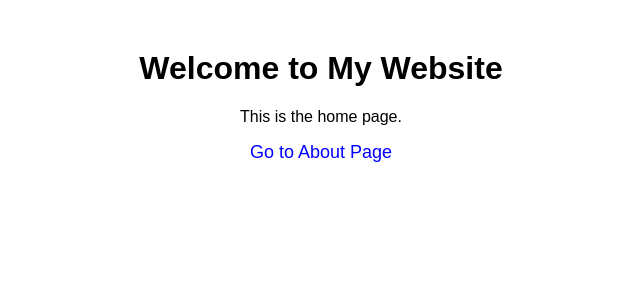
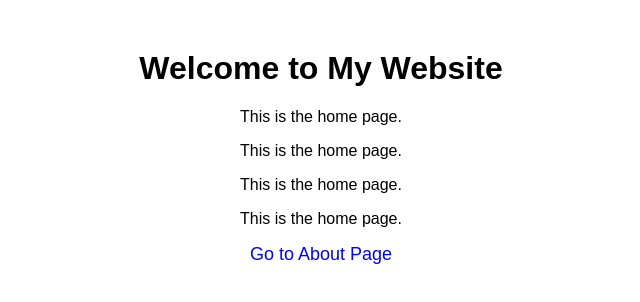
Before and after one commit to Zaid-Codsoft/gitpract, a plain HTML site: page index.html in a window 1280 px wide. Shown: the whole page, without its empty margins (319-959 px from the left). Drawn offline with Linux system fonts and the light colour scheme.

Commit message:
3rd commit

```diff
--- a/index.html
+++ b/index.html
@@ -13,6 +13,9 @@
 
     <h1>Welcome to My Website</h1>
     <p>This is the home page.</p>
+    <p>This is the home page.</p>
+    <p>This is the home page.</p>
+    <p>This is the home page.</p>
     <a href="about.html">Go to About Page</a>
 
 </body>
```
